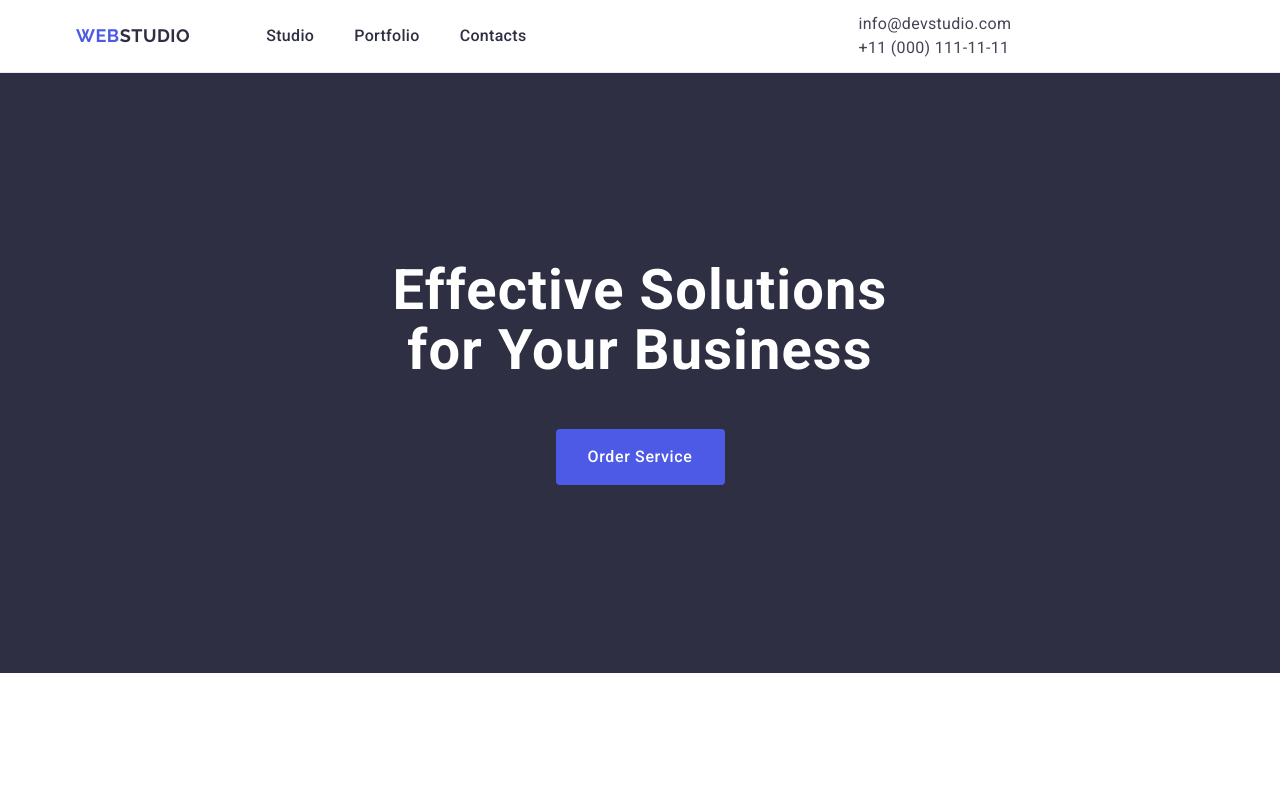
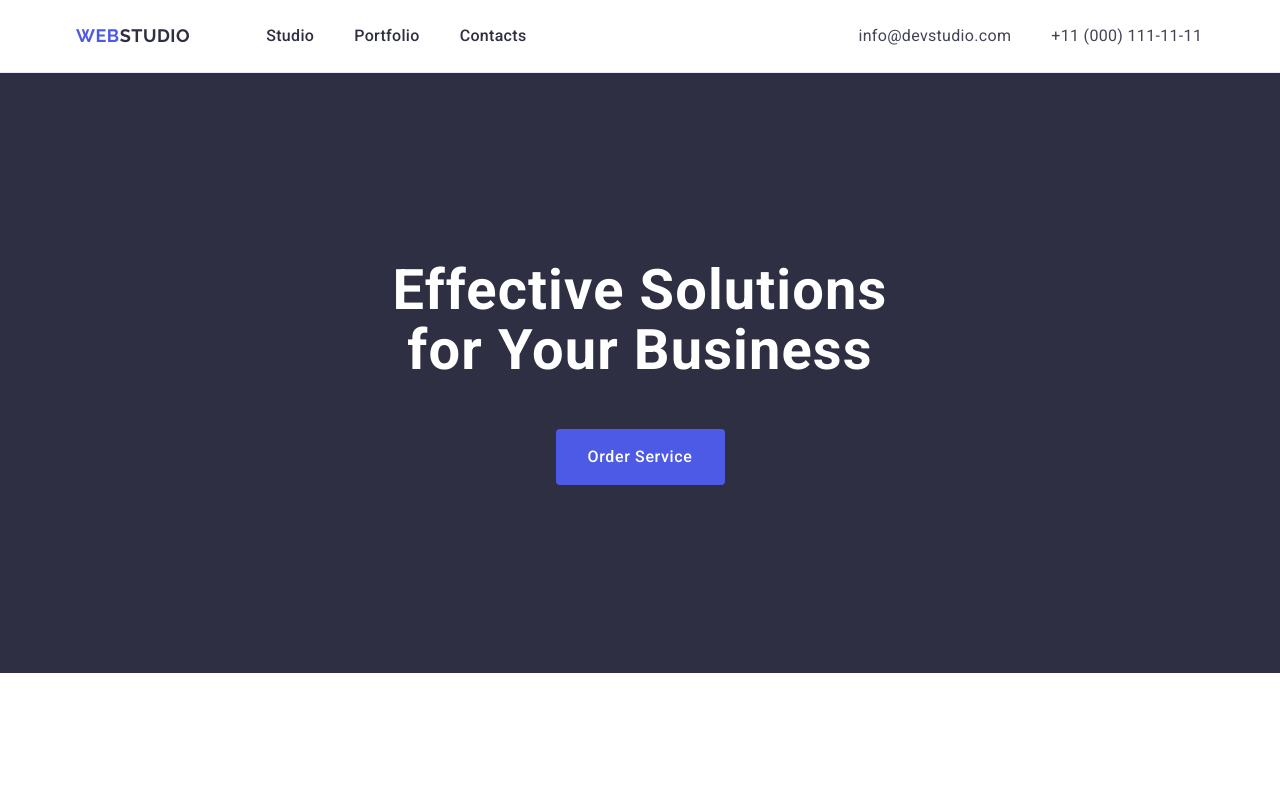
Before and after one commit to yelyzavetamedunytsia/goit-markup-hw-03, a plain HTML site: page index.html in a window 1280 px wide. Shown: the top 789 px of the page. Drawn offline with nearby package versions, Linux system fonts and the light colour scheme.

Commit message:
index.html

```diff
--- a/css/styles.css
+++ b/css/styles.css
@@ -104,13 +104,13 @@ img {
 
 .address {
     font-style: normal;
-    display: flex;
-        column-gap: 40px;
 }
 
 
 .contacts {
     margin-left: 166px;
+    display: flex;
+    column-gap: 40px;
 }
 
 .contacts a {
```
